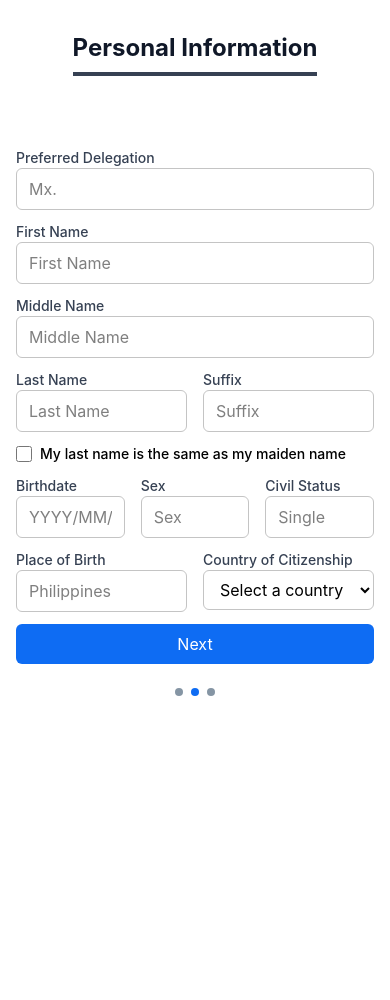
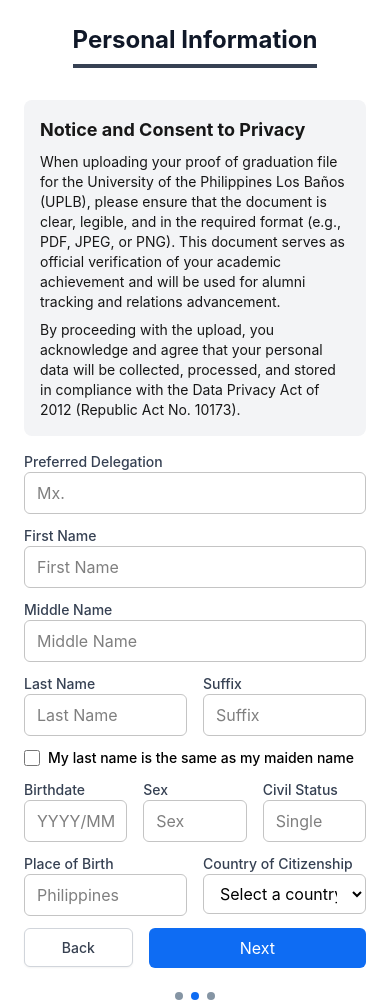
Before and after one commit to fofajardo/cmsc128-ics-astra, a Next.js app: page /signup/2 in a window 390 px wide. Before the commit the page ends 844 px from the top, so only its background shows below. Built offline with nearby package versions, Linux system fonts and the light colour scheme.

Commit message:
feat: added back button to signup pages 2 and 3

```diff
--- a/app/(registration)/signup/2/page.js
+++ b/app/(registration)/signup/2/page.js
@@ -1,18 +1,29 @@
-import Link from "next/link";
+import Link from "next/link"
 
 export default function SignupPage() {
   return (
     <div className="flex flex-wrap">
       <div className="w-full flex flex-col sm:w-full md:w-1/2">
-        <div className="flex justify-center pt-8 pb-10 sm:pt-12 md:-mb-24 md:justify-start md:pl-12">
-          <a
-            href="#"
-            className="border-b-gray-700 border-b-4 pb-2 text-2xl font-bold text-gray-900"
-          >
+        <div className="flex justify-center pt-6 pb-4 sm:pt-8 md:-mb-24 md:justify-start md:pl-12">
+          <a href="#" className="border-b-gray-700 border-b-4 pb-2 text-2xl font-bold text-gray-900">
             Personal Information
           </a>
         </div>
-        <div className="px-4 sm:px-6 lg:w-[28rem] mx-auto my-auto flex flex-col justify-center pt-8 md:pt-0">
+        <div className="px-6 sm:px-8 lg:w-[28rem] mx-auto my-auto flex flex-col justify-center pt-4 md:pt-0">
+          <div className="md:hidden bg-gray-100 p-4 mb-4 rounded-lg"> {/* For Mobile */}
+            <h3 className="font-bold text-lg mb-2">Notice and Consent to Privacy</h3>
+            <p className="text-sm mb-2">
+              When uploading your proof of graduation file for the University of the Philippines Los Baños (UPLB),
+              please ensure that the document is clear, legible, and in the required format (e.g., PDF, JPEG, or PNG).
+              This document serves as official verification of your academic achievement and will be used for alumni
+              tracking and relations advancement.
+            </p>
+            <p className="text-sm">
+              By proceeding with the upload, you acknowledge and agree that your personal data will be collected,
+              processed, and stored in compliance with the Data Privacy Act of 2012 (Republic Act No. 10173).
+            </p>
+          </div>
+
           <form className="space-y-3">
             <div>
               <label htmlFor="preferred-delegation" className="signup-additional-steps-text">
@@ -30,50 +41,26 @@ export default function SignupPage() {
               <label htmlFor="first-name" className="signup-additional-steps-text">
                 First Name
               </label>
-              <input
-                type="text"
-                id="first-name"
-                name="first-name"
-                placeholder="First Name"
-                className="form-input"
-              />
+              <input type="text" id="first-name" name="first-name" placeholder="First Name" className="form-input" />
             </div>
             <div>
               <label htmlFor="middle-name" className="signup-additional-steps-text">
                 Middle Name
               </label>
-              <input
-                type="text"
-                id="middle-name"
-                name="middle-name"
-                placeholder="Middle Name"
-                className="form-input"
-              />
+              <input type="text" id="middle-name" name="middle-name" placeholder="Middle Name" className="form-input" />
             </div>
             <div className="flex space-x-4">
               <div className="flex-1">
                 <label htmlFor="last-name" className="signup-additional-steps-text">
                   Last Name
                 </label>
-                <input
-                  type="text"
-                  id="last-name"
-                  name="last-name"
-                  placeholder="Last Name"
-                  className="form-input"
-                />
+                <input type="text" id="last-name" name="last-name" placeholder="Last Name" className="form-input" />
               </div>
               <div className="flex-1">
                 <label htmlFor="suffix" className="signup-additional-steps-text">
                   Suffix
                 </label>
-                <input
-                  type="text"
-                  id="suffix"
-                  name="suffix"
-                  placeholder="Suffix"
-                  className="form-input"
-                />
+                <input type="text" id="suffix" name="suffix" placeholder="Suffix" className="form-input" />
               </div>
             </div>
             <div className="flex items-center">
@@ -92,37 +79,19 @@ export default function SignupPage() {
                 <label htmlFor="birthdate" className="signup-additional-steps-text">
                   Birthdate
                 </label>
-                <input
-                  type="text"
-                  id="birthdate"
-                  name="birthdate"
-                  placeholder="YYYY/MM/DD"
-                  className="form-input"
-                />
+                <input type="text" id="birthdate" name="birthdate" placeholder="YYYY/MM/DD" className="form-input" />
               </div>
               <div className="flex-1">
                 <label htmlFor="sex" className="signup-additional-steps-text">
                   Sex
                 </label>
-                <input
-                  type="text"
-                  id="sex"
-                  name="sex"
-                  placeholder="Sex"
-                  className="form-input"
-                />
+                <input type="text" id="sex" name="sex" placeholder="Sex" className="form-input" />
               </div>
               <div className="flex-1">
                 <label htmlFor="civil-status" className="signup-additional-steps-text">
                   Civil Status
                 </label>
-                <input
-                  type="text"
-                  id="civil-status"
-                  name="civil-status"
-                  placeholder="Single"
-                  className="form-input"
-                />
+                <input type="text" id="civil-status" name="civil-status" placeholder="Single" className="form-input" />
               </div>
             </div>
             <div className="flex space-x-4">
@@ -142,46 +111,49 @@ export default function SignupPage() {
                 <label htmlFor="country-of-citizenship" className="signup-additional-steps-text">
                   Country of Citizenship
                 </label>
-                <select
-                  id="country-of-citizenship"
-                  name="country-of-citizenship"
-                  className="form-input"
-                >
+                <select id="country-of-citizenship" name="country-of-citizenship" className="form-input">
                   <option value="">Select a country</option>
                 </select>
               </div>
             </div>
-            <Link href="/signup/3">
+            <div className="flex gap-4">
+              <Link href="/signup" className="w-1/3">
+                <button type="button" className="form-back-btn">
+                  Back
+                </button>
+              </Link>
+              <Link href="/signup/3" className="w-2/3">
                 <button type="button" className="btn-primary w-full">
                   Next
                 </button>
+              </Link>
+            </div>
             <div className="flex justify-center mt-6 space-x-1">
               <div className="pagination-dot "></div>
               <div className="pagination-dot active"></div>
               <div className="pagination-dot"></div>
             </div>
-            </Link>
           </form>
         </div>
       </div>
       <div className="relative hidden h-56 sm:h-screen md:block md:w-1/2 bg-black">
-        <img
-          src="/blue-bg.png"
-          alt="Background"
-          className="h-full w-full object-cover"
-        />
+        <img src="/blue-bg.png" alt="Background" className="h-full w-full object-cover" />
         <div className="absolute top-0 left-0 h-full w-full flex flex-col items-center justify-center px-6">
-          <h1 className="notice-consent-privacy-title">
-            Notice and Consent to Privacy
-          </h1>
+          <h1 className="notice-consent-privacy-title">Notice and Consent to Privacy</h1>
           <p className="notice-consent-privacy-body">
-            When uploading your proof of graduation file for the University of the Philippines Los Baños (UPLB), please ensure that the document is clear, legible, and in the required format (e.g., PDF, JPEG, or PNG). This document serves as official verification of your academic achievement and will be used for alumni tracking and relations advancement.
+            When uploading your proof of graduation file for the University of the Philippines Los Baños (UPLB), please
+            ensure that the document is clear, legible, and in the required format (e.g., PDF, JPEG, or PNG). This
+            document serves as official verification of your academic achievement and will be used for alumni tracking
+            and relations advancement.
           </p>
           <p className="notice-consent-privacy-body">
-            By proceeding with the upload, you acknowledge and agree that your personal data will be collected, processed, and stored in compliance with the Data Privacy Act of 2012 (Republic Act No. 10173). ICS-ASTRA adheres to this law, ensuring that your information will be handled with strict confidentiality and used solely for the stated purpose of alumni tracking and relations advancement.
+            By proceeding with the upload, you acknowledge and agree that your personal data will be collected,
+            processed, and stored in compliance with the Data Privacy Act of 2012 (Republic Act No. 10173). ICS-ASTRA
+            adheres to this law, ensuring that your information will be handled with strict confidentiality and used
+            solely for the stated purpose of alumni tracking and relations advancement.
           </p>
         </div>
       </div>
     </div>
-  );
+  )
 }
--- a/app/(registration)/signup/3/page.js
+++ b/app/(registration)/signup/3/page.js
@@ -1,25 +1,32 @@
-import Link from "next/link";
+import Link from "next/link"
 
 export default function SignupPage() {
   return (
     <div className="flex flex-wrap">
       <div className="w-full flex flex-col sm:w-full md:w-1/2">
-        <div className="flex justify-center pt-8 sm:pt-12 md:-mb-24 md:justify-start md:pl-12">
-          <a
-            href="#"
-            className="border-b-gray-700 border-b-4 pb-2 text-2xl font-bold text-gray-900"
-          >
+        <div className="flex justify-center pt-6 pb-4 sm:pt-8 md:-mb-24 md:justify-start md:pl-12">
+          <a href="#" className="border-b-gray-700 border-b-4 pb-2 text-2xl font-bold text-gray-900">
             Educational Information
           </a>
         </div>
 
-        <div className="px-4 sm:px-6 lg:w-[28rem] mx-auto my-auto flex flex-col justify-center pt-8 md:pt-0">
+        <div className="px-6 sm:px-8 lg:w-[28rem] mx-auto my-auto flex flex-col justify-center pt-4 md:pt-0">
+          <div className="md:hidden bg-gray-100 p-4 mb-4 rounded-lg"> {/* For Mobile */}
+            <h3 className="font-bold text-lg mb-2">Notice and Consent to Privacy</h3>
+            <p className="text-sm mb-2">
+              When uploading your proof of graduation file for the University of the Philippines Los Baños (UPLB),
+              please ensure that the document is clear, legible, and in the required format (e.g., PDF, JPEG, or PNG).
+              This document serves as official verification of your academic achievement.
+            </p>
+            <p className="text-sm">
+              By proceeding with the upload, you acknowledge and agree that your personal data will be collected,
+              processed, and stored in compliance with the Data Privacy Act of 2012 (Republic Act No. 10173).
+            </p>
+          </div>
+
           <form className="space-y-3">
             <div>
-              <label
-                htmlFor="degree-program"
-                className="signup-additional-steps-text"
-              >
+              <label htmlFor="degree-program" className="signup-additional-steps-text">
                 Degree Program
               </label>
               <input
@@ -32,26 +39,14 @@ export default function SignupPage() {
             </div>
 
             <div>
-              <label
-                htmlFor="student-id"
-                className="signup-additional-steps-text"
-              >
+              <label htmlFor="student-id" className="signup-additional-steps-text">
                 Student ID
               </label>
-              <input
-                type="text"
-                id="student-id"
-                name="student-id"
-                placeholder="XXXX-XXXXX"
-                className="form-input"
-              />
+              <input type="text" id="student-id" name="student-id" placeholder="XXXX-XXXXX" className="form-input" />
             </div>
 
             <div>
-              <label
-                htmlFor="graduation-year"
-                className="signup-additional-steps-text"
-              >
+              <label htmlFor="graduation-year" className="signup-additional-steps-text">
                 Graduation Year
               </label>
               <input
@@ -63,26 +58,34 @@ export default function SignupPage() {
               />
             </div>
 
-            <div class="max-w-md mx-auto">
-              <label class="signup-additional-steps-text">Proof of Graduation</label>
+            <div className="max-w-md mx-auto">
+              <label className="signup-additional-steps-text">Proof of Graduation</label>
               <input
                 type="file"
-                class="w-full text-slate-500 font-medium text-sm bg-white border file:cursor-pointer cursor-pointer file:border-0 file:py-3 file:px-4 file:mr-4 file:bg-gray-100 file:hover:bg-gray-200 file:text-slate-500 rounded"
+                className="w-full text-slate-500 font-medium text-sm bg-white border file:cursor-pointer cursor-pointer file:border-0 file:py-3 file:px-4 file:mr-4 file:bg-gray-100 file:hover:bg-gray-200 file:text-slate-500 rounded"
               />
-              <p class="text-xs text-slate-500 mt-2">PDF, JPEG, or PNG</p>
+              <p className="text-xs text-slate-500 mt-2">PDF, JPEG, or PNG</p>
             </div>
 
             <p className="text-xs text-gray-700 mt-4 text-center">
-              By clicking "Submit," you confirm that you have read and understood this notice and consent to the processing of your personal data in accordance with the Data Privacy Act of 2012. Thank you for your cooperation!
+              By clicking "Submit," you confirm that you have read and understood this notice and consent to the
+              processing of your personal data in accordance with the Data Privacy Act of 2012. Thank you for your
+              cooperation!
             </p>
-            <Link href="/3">
-              <button
-                type="button"
-                className="w-full btn-primary"
-              >
-                Submit
-              </button>
-            </Link>
+
+            <div className="flex gap-4">
+              <Link href="/signup/2" className="w-1/3">
+                <button type="button" className="form-back-btn">
+                  Back
+                </button>
+              </Link>
+              <Link href="#" className="w-2/3">
+                <button type="button" className="btn-primary w-full">
+                  Submit
+                </button>
+              </Link>
+            </div>
+
             <div className="flex justify-center mt-6 space-x-1">
               <div className="pagination-dot "></div>
               <div className="pagination-dot "></div>
@@ -93,25 +96,23 @@ export default function SignupPage() {
       </div>
 
       <div className="relative hidden h-56 sm:h-screen md:block md:w-1/2 bg-black">
-        <img
-          src="/blue-bg.png"
-          alt="Background"
-          className="h-full w-full object-cover"
-        />
+        <img src="/blue-bg.png" alt="Background" className="h-full w-full object-cover" />
         <div className="absolute top-0 left-0 h-full w-full flex flex-col items-center justify-center px-6">
-          <h1 className="notice-consent-privacy-title">
-            Notice and Consent to Privacy
-          </h1>
+          <h1 className="notice-consent-privacy-title">Notice and Consent to Privacy</h1>
           <p className="notice-consent-privacy-body">
-            When uploading your proof of graduation file for the University of the Philippines Los Baños (UPLB),
-            please ensure that the document is clear, legible, and in the required format (e.g., PDF, JPEG, or PNG).
-            This document serves as official verification of your academic achievement and will be used for alumni tracking and relations advancement.
+            When uploading your proof of graduation file for the University of the Philippines Los Baños (UPLB), please
+            ensure that the document is clear, legible, and in the required format (e.g., PDF, JPEG, or PNG). This
+            document serves as official verification of your academic achievement and will be used for alumni tracking
+            and relations advancement.
           </p>
           <p className="notice-consent-privacy-body">
-            By proceeding with the upload, you acknowledge and agree that your personal data will be collected, processed, and stored in compliance with the Data Privacy Act of 2012 (Republic Act No. 10173). ICS-ASTRA adheres to this law, ensuring that your information will be handled with strict confidentiality and used solely for the stated purpose of alumni tracking and relations advancement.
+            By proceeding with the upload, you acknowledge and agree that your personal data will be collected,
+            processed, and stored in compliance with the Data Privacy Act of 2012 (Republic Act No. 10173). ICS-ASTRA
+            adheres to this law, ensuring that your information will be handled with strict confidentiality and used
+            solely for the stated purpose of alumni tracking and relations advancement.
           </p>
         </div>
       </div>
     </div>
-  );
+  )
 }
--- a/app/styles/styles.css
+++ b/app/styles/styles.css
@@ -113,17 +113,39 @@
 
 
 
-/*Sign Up  Page*/
+/* Sign Up Page*/
 .signup-additional-steps-text {
     @apply block text-sm font-medium text-gray-700;
-  }
+}
 
 
-  .notice-consent-privacy-title {
+.notice-consent-privacy-title {
     @apply text-white text-2xl font-bold text-center;
-  }
+}
 
 
-  .notice-consent-privacy-body {
+.notice-consent-privacy-body {
     @apply text-white text-sm text-center mt-4;
-  }
+}
+
+.form-back-btn {
+    width: 100%;
+    padding: 0.5rem 1rem;
+    border: 1px solid #d1d5db;
+    border-radius: 0.375rem;
+    box-shadow: 0 1px 2px 0 rgba(0, 0, 0, 0.05);
+    font-size: 0.875rem;
+    font-weight: 500;
+    color: #374151;
+    background-color: white;
+    cursor: pointer;
+}
+
+.form-back-btn:hover {
+    background-color: #f9fafb;
+}
+
+.form-back-btn:focus {
+    outline: none;
+    box-shadow: 0 0 0 2px rgba(59, 130, 246, 0.5);
+}
```
Lines whose indentation alone changed are shown as unchanged.
